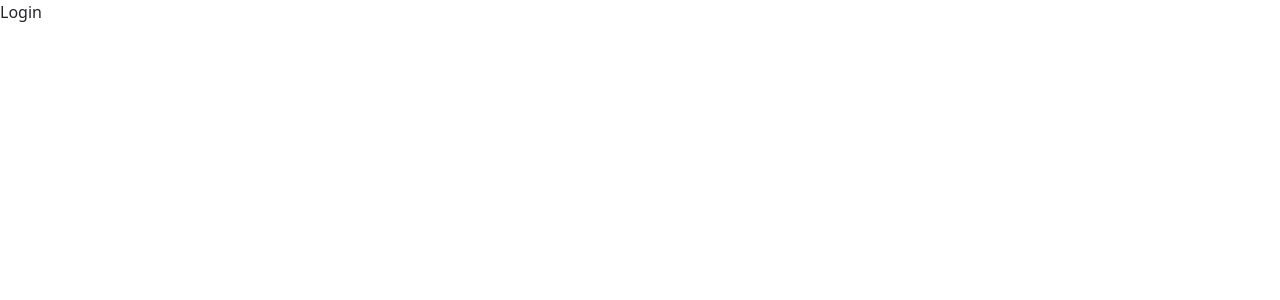
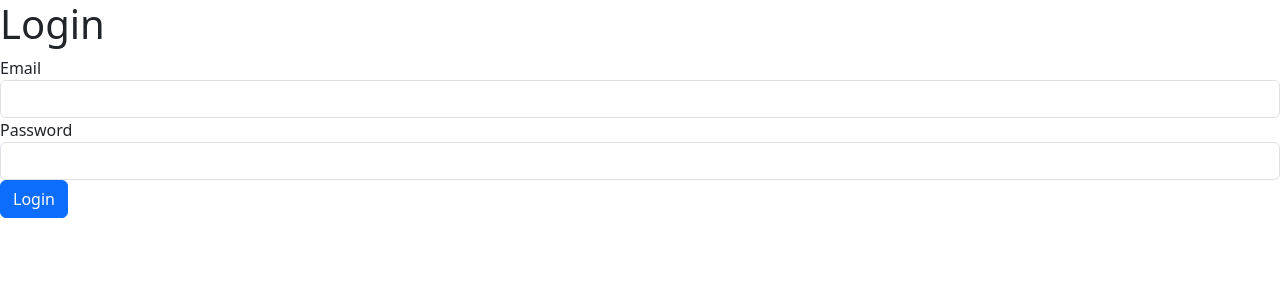
Before and after one commit to SaraBabic/JSBlog-frontend, a React (Create React App) app: page /login in a window 1280 px wide. Shown: the top 300 px of the page. Built offline with nearby package versions, Linux system fonts and the light colour scheme.

Commit message:
Finish registration and login

```diff
--- a/package.json
+++ b/package.json
@@ -7,6 +7,7 @@
     "@testing-library/jest-dom": "^5.17.0",
     "@testing-library/react": "^13.4.0",
     "@testing-library/user-event": "^13.5.0",
+    "axios": "^1.7.7",
     "bootstrap": "^5.3.3",
     "moment": "^2.30.1",
     "react": "^18.3.1",
--- a/src/pages/LogIn.js
+++ b/src/pages/LogIn.js
@@ -1,11 +1,72 @@
-import React from 'react'
+import React, { useState } from 'react';
+import { useNavigate } from 'react-router-dom';
 
 function LogIn() {
+  const [email, setEmail] = useState('');
+  const [password, setPassword] = useState('');
+  const [error, setError] = useState('');
+  const navigate = useNavigate();
+
+  const handleSubmit = async (e) => {
+    e.preventDefault();
+
+    try {
+      const response = await fetch('/api/login', {
+        method: 'POST',
+        headers: {
+          'Content-Type': 'application/json',
+        },
+        body: JSON.stringify({ email, password }),
+      });
+
+      if (response.ok) {
+        const data = await response.json();
+        console.log('Login successful:', data);
+
+        navigate('/');
+      } else {
+        const errorData = await response.json();
+        setError(errorData.error || 'Failed to login');
+      }
+    } catch (err) {
+      setError('An error occurred during login');
+      console.error(err);
+    }
+  };
+
   return (
     <div>
-        Login
+      <h1>Login</h1>
+      {error && <p className="text-danger">{error}</p>}
+      <form onSubmit={handleSubmit}>
+        <div>
+          <label htmlFor="email">Email</label>
+          <input
+            type="email"
+            id="email"
+            value={email}
+            onChange={(e) => setEmail(e.target.value)}
+            className="form-control"
+            required
+          />
+        </div>
+        <div>
+          <label htmlFor="password">Password</label>
+          <input
+            type="password"
+            id="password"
+            value={password}
+            onChange={(e) => setPassword(e.target.value)}
+            className="form-control"
+            required
+          />
+        </div>
+        <button type="submit" className="btn btn-primary">
+          Login
+        </button>
+      </form>
     </div>
-  )
+  );
 }
 
-export default LogIn
+export default LogIn;
--- a/src/pages/SignUp.js
+++ b/src/pages/SignUp.js
@@ -1,59 +1,92 @@
-import React from 'react'
-import { Link } from 'react-router-dom'
+import React, { useState } from "react";
+import { Link, useNavigate } from "react-router-dom";
 
 function SignUp() {
+  const [name, setName] = useState("");
+  const [email, setEmail] = useState("");
+  const [password, setPassword] = useState("");
+  const [error, setError] = useState("");
+  const [success, setSuccess] = useState("");
+  const navigate = useNavigate();
+
+  const handleSubmit = async (e) => {
+    e.preventDefault();
+    setError("");
+
+    try {
+      const response = await fetch("/api/register", {
+        method: "POST",
+        headers: {
+          "Content-Type": "application/json",
+        },
+        body: JSON.stringify({ name, email, password }),
+      });
+
+      const data = await response.json();
+      if (response.ok) {
+        setSuccess("Registration successful!");
+        setTimeout(() => navigate("/login"), 2000);
+      } else {
+        setError(data.error || "Failed to register");
+      }
+    } catch (err) {
+      setError("An error occurred. Please try again.");
+    }
+  };
+
   return (
     <div>
       <div>
-            <form>
+        <form onSubmit={handleSubmit}>
           <div>
-                    <label htmlFor='email'>
-                        name
-                    </label>
+            <label htmlFor="name">Name</label>
             <input
-                        type='text'
-                        placeholder='Enter Name'
-                        autoComplete='off'
-                        name='email'
-                        className='form-control'
+              type="text"
+              placeholder="Enter Name"
+              autoComplete="off"
+              name="name"
+              className="form-control"
+              value={name}
+              onChange={(e) => setName(e.target.value)}
             />
           </div>
           <div>
-                    <label htmlFor='email'>
-                        Email
-                    </label>
+            <label htmlFor="email">Email</label>
             <input
-                        type='text'
-                        placeholder='Enter Email'
-                        autoComplete='off'
-                        name='email'
-                        className='form-control'
+              type="email"
+              placeholder="Enter Email"
+              autoComplete="off"
+              name="email"
+              className="form-control"
+              value={email}
+              onChange={(e) => setEmail(e.target.value)}
             />
           </div>
           <div>
-                    <label htmlFor='email'>
-                        Password
-                    </label>
+            <label htmlFor="password">Password</label>
             <input
-                        type='text'
-                        placeholder='Enter Password'
-                        autoComplete='off'
-                        name='email'
-                        className='form-control'
+              type="password"
+              placeholder="Enter Password"
+              autoComplete="off"
+              name="password"
+              className="form-control"
+              value={password}
+              onChange={(e) => setPassword(e.target.value)}
             />
           </div>
-                <button type='submit' className='btn btn-success'>
+          {error && <p style={{ color: "red" }}>{error}</p>}
+          {success && <p style={{ color: "green" }}>{success}</p>}
+          <button type="submit" className="btn btn-success">
             Register
           </button>
         </form>
-            <p>Already have an account.</p>
-            <Link to="/login" className='btn btn-default'>
+        <p>Already have an account?</p>
+        <Link to="/login" className="btn btn-default">
           Login
         </Link>
-
       </div>
     </div>
-  )
+  );
 }
 
-export default SignUp
+export default SignUp;
```
Also changed, not shown: 1 other file (tests, documents, lock files or other folders). Lines whose indentation alone changed are shown as unchanged.
